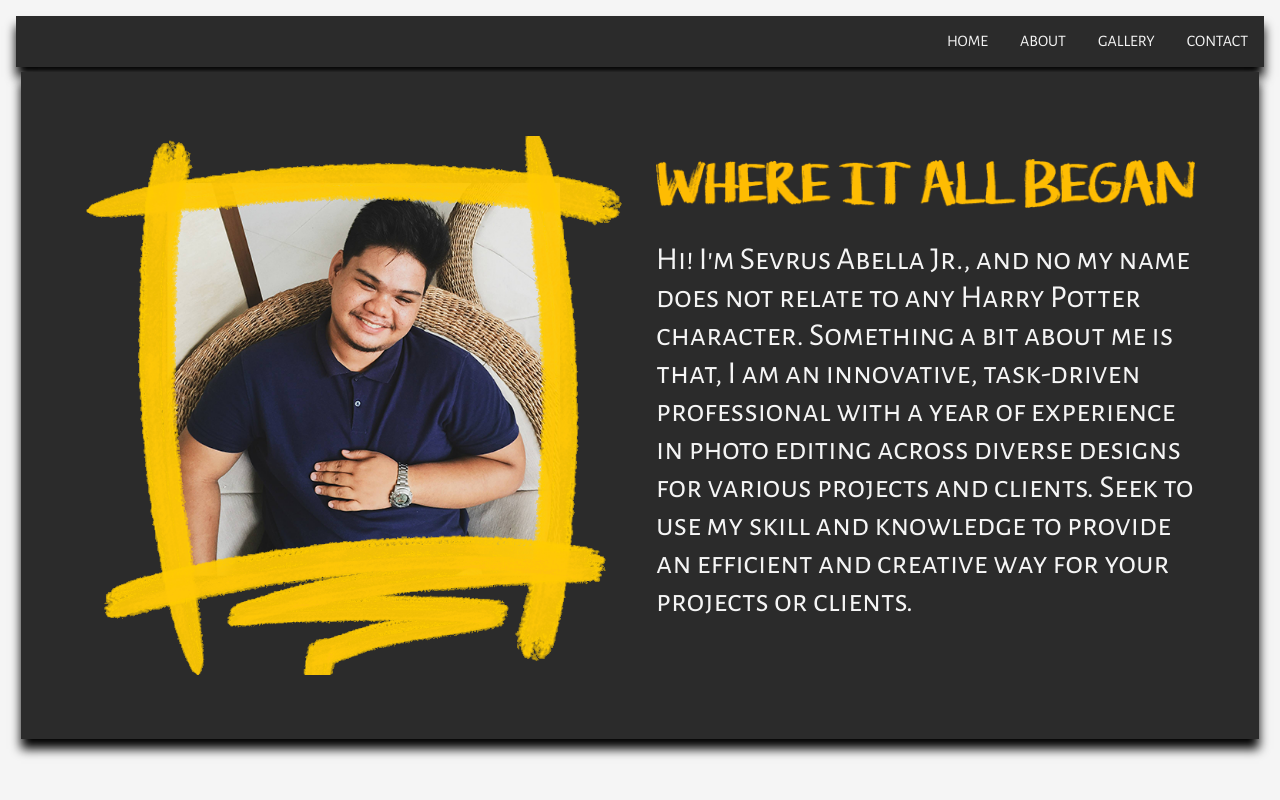
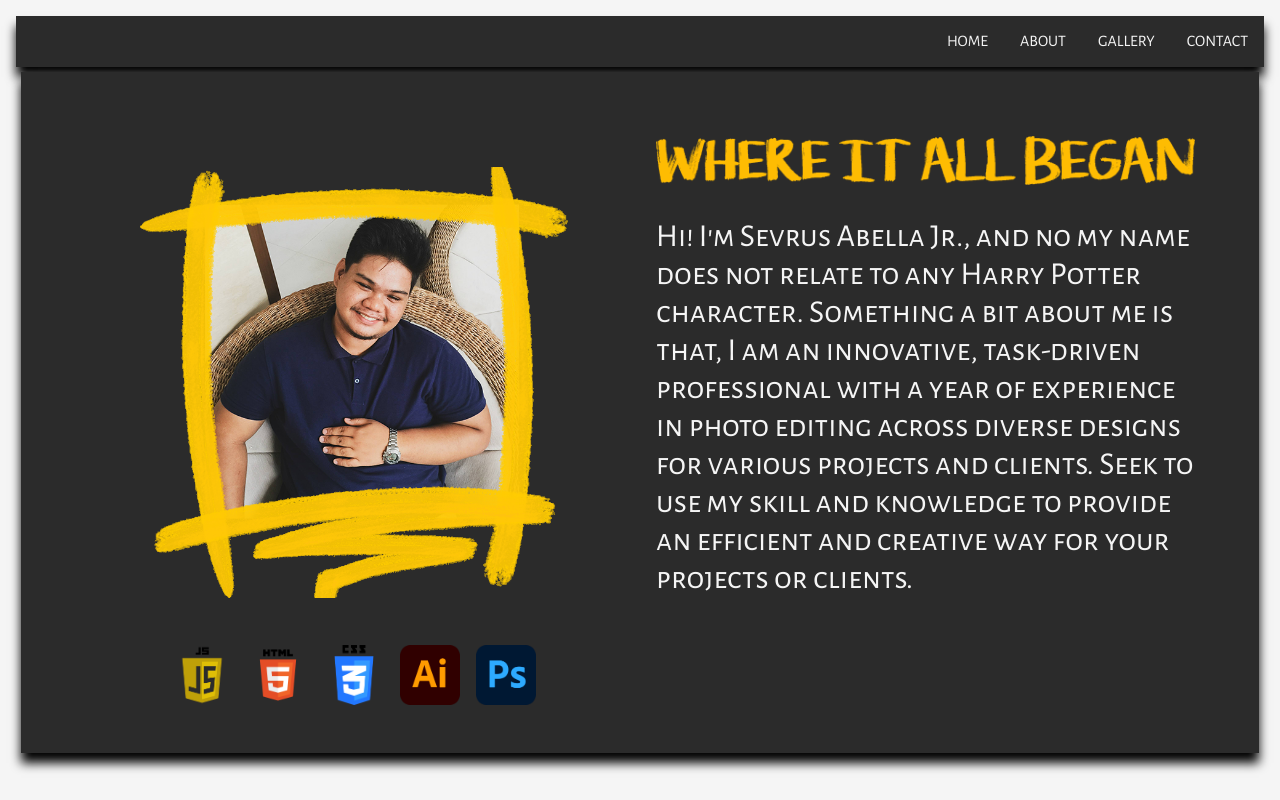
Before and after one commit to sevrus07/portfolio, a plain HTML site: page about.html in a window 1280 px wide. Drawn offline with Linux system fonts and the light colour scheme.

Commit message:
added galler and some html fix

```diff
--- a/about.css
+++ b/about.css
@@ -57,10 +57,20 @@ body{
     background-color: #2b2b2b;
 
 }
+.content3{
+    display: flex;
+    justify-content: right;
+    align-items: right;
+    text-align: center;
+    background-color: #2b2b2b;
+    gap: 1rem;
+}
+.content3 img{
+    width: 60px;
+}
 
 .flower{
-
-    width: 100%;
+    width: 80%;
 }
 .where{
     width: 100%;
--- a/about.html
+++ b/about.html
@@ -25,6 +25,13 @@
             <img src="Images/where.png" class="where" alt="where">
             <p class="description"> Hi! I'm Sevrus Abella Jr., and no my name does not relate to any Harry Potter character. Something a bit about me is that, I am an innovative, task-driven professional with a year of experience in photo editing across diverse designs for various projects and clients. Seek to use my skill and knowledge to provide an efficient and creative way for your projects or clients. </p>
         </div>
+        <div class="content3">
+            <img src="Images/js.png" class="js" alt="js">
+            <img src="Images/html.png" class="html" alt="html">
+            <img src="Images/css.png" class="css" alt="css">
+            <img src="Images/Ai.png" class="Ai" alt="Ai">
+            <img src="Images/ps.png" class="Ps" alt="Ps">
+        </div>
     </div>
 </body>
 </html>
```
Also changed, not shown: contact.css (+13 -3 lines), contact.html (+4 -0 lines), services.html (+12 -0 lines), Images/Ai.png (added), Images/css.png (added), Images/html.png (added), Images/js.png (added), Images/karaoke-hub.png (added), Images/linkedin.png (added), Images/ps.png (added), Images/resume.png (added), Images/test1.png (added), Images/test2.png (added), Images/todo-app.png (added), 1 other file.
